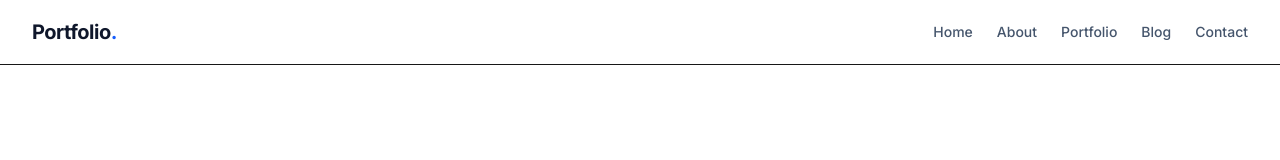
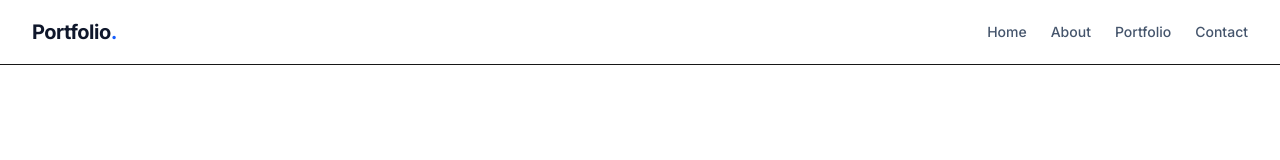
Before and after one commit to Rajput654/portfolio-web, a Next.js app: page / in a window 1280 px wide. Shown: the top 160 px of the page. Built offline with nearby package versions, Linux system fonts and the light colour scheme.

Commit message:
Updated the hero section text and added resume button

```diff
--- a/components/Header.tsx
+++ b/components/Header.tsx
@@ -11,7 +11,6 @@ export default function Header() {
     { name: "Home", path: "/" },
     { name: "About", path: "/about" },
     { name: "Portfolio", path: "/portfolio" },
-    { name: "Blog", path: "/blog" },
     { name: "Contact", path: "/contact" },
   ];
 
```
